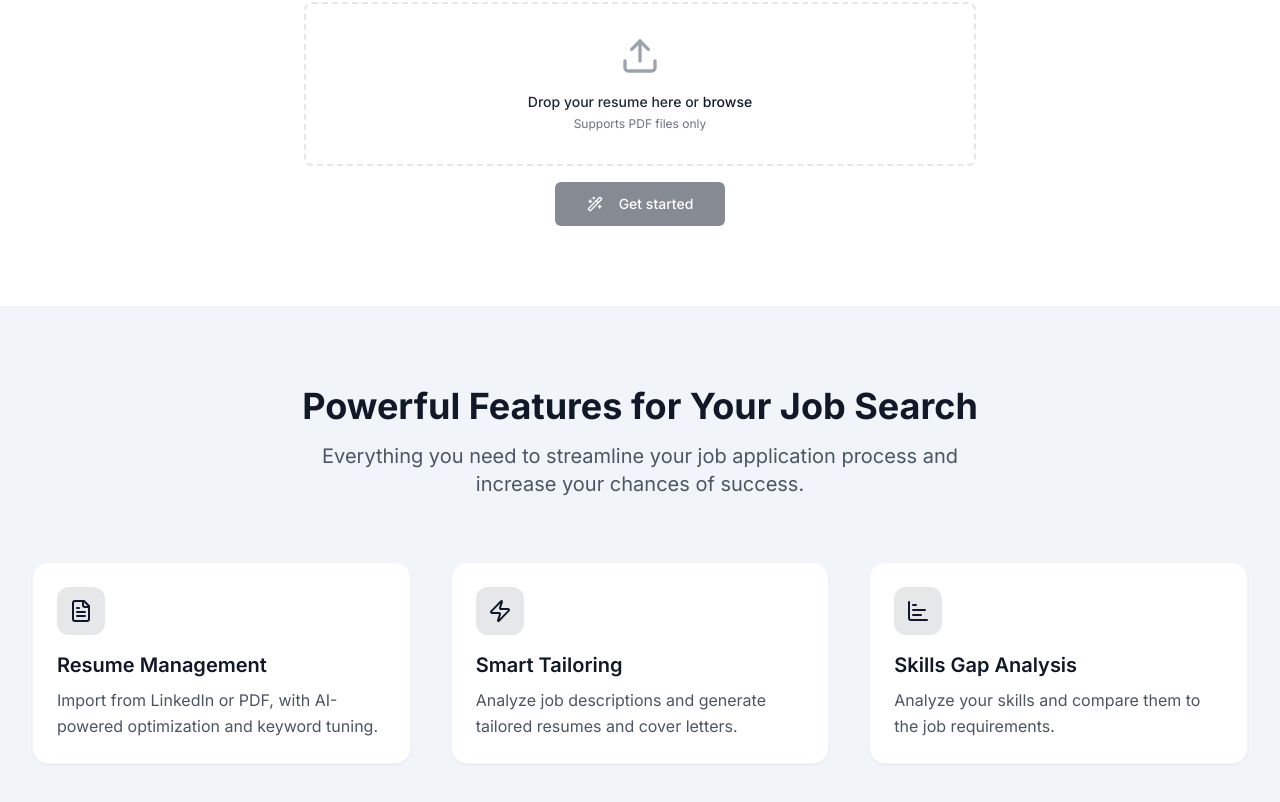
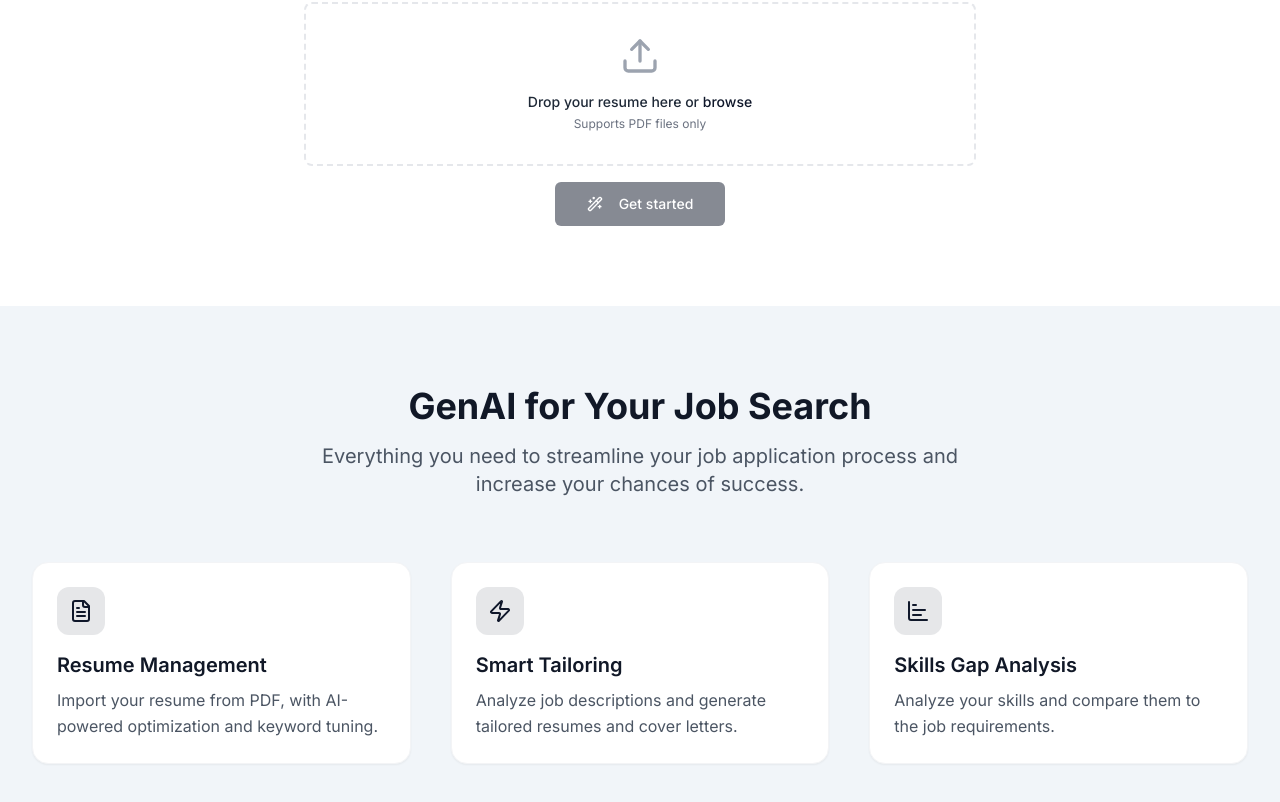
Before and after one commit to genialtechie/resumate, a Next.js app: page / in a window 1280 px wide. Shown: the part 306-1108 px from the top of the page. Built offline with nearby package versions, Linux system fonts and the light colour scheme.

Commit message:
chore: fix typo

```diff
--- a/src/app/page.tsx
+++ b/src/app/page.tsx
@@ -99,7 +99,7 @@ export default function Home() {
         <div className="max-w-7xl mx-auto px-4 sm:px-6 lg:px-8">
           <div className="text-center mb-16 animate-fade-up">
             <h2 className="text-3xl sm:text-4xl font-bold text-gray-900">
-              Powerful Features for Your Job Search
+              GenAI for Your Job Search
             </h2>
             <p className="mt-4 text-xl text-gray-600 max-w-2xl mx-auto">
               Everything you need to streamline your job application process and
@@ -111,7 +111,7 @@ export default function Home() {
             <FeatureCard
               icon={FileText}
               title="Resume Management"
-              description="Import from LinkedIn or PDF, with AI-powered optimization and keyword tuning."
+              description="Import your resume from PDF, with AI-powered optimization and keyword tuning."
             />
             <FeatureCard
               icon={Zap}
```
